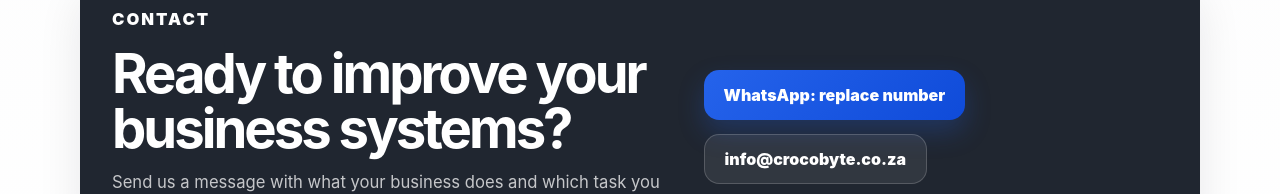
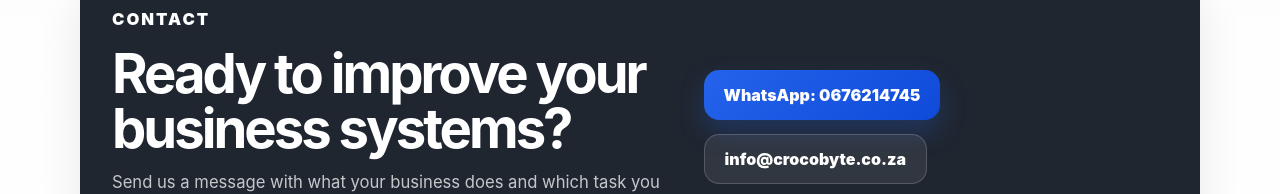
Before and after one commit to Kobe-1416/crocobyte, a plain HTML site: page index.html in a window 1280 px wide. Shown: the part 4355-4549 px from the top of the page. Drawn offline with Linux system fonts and the light colour scheme.

Commit message:
Update WhatsApp contact number in index.html

```diff
--- a/index.html
+++ b/index.html
@@ -224,7 +224,7 @@
           <p>Send us a message with what your business does and which task you want to improve.</p>
         </div>
         <div class="contact-actions">
-          <a class="btn primary" href="https://wa.me/27000000000">WhatsApp: replace number</a>
+          <a class="btn primary" href="https://wa.me/27676214745">WhatsApp: 0676214745</a>
           <a class="btn secondary" href="mailto:info@crocobyte.co.za">info@crocobyte.co.za</a>
         </div>
       </div>
```
